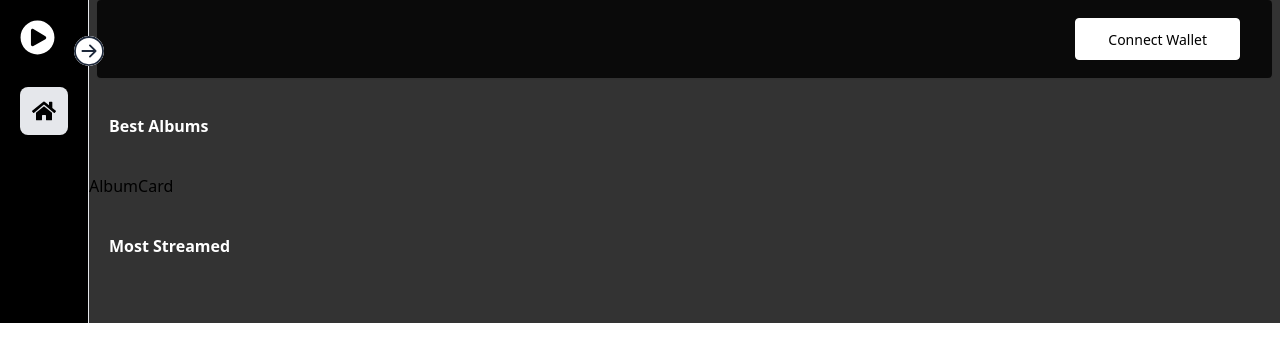
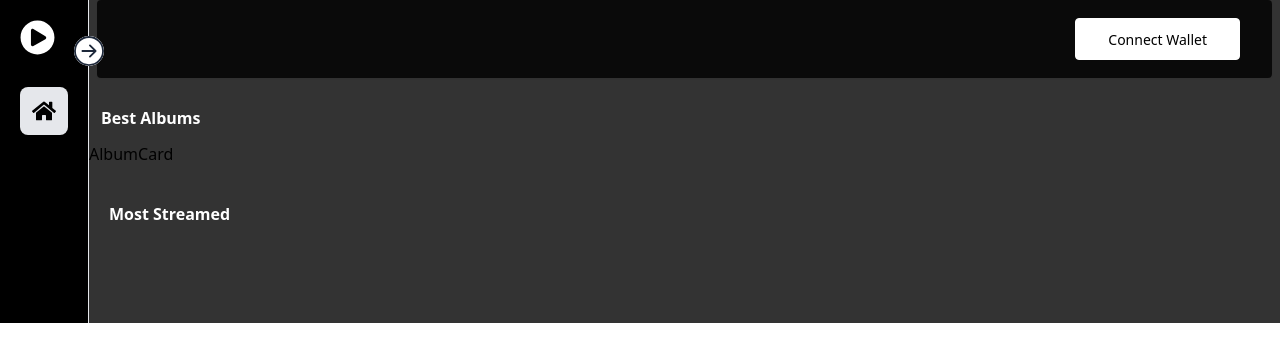
Before and after one commit to kwakyebrilliant/deyplay, a React (Create React App) app: page / in a window 1280 px wide. Shown: the top 362 px of the page. Built offline with nearby package versions, Linux system fonts and the light colour scheme.

Commit message:
home updates

```diff
--- a/src/component/Pages/Homepage.js
+++ b/src/component/Pages/Homepage.js
@@ -16,7 +16,7 @@ function Homepage() {
                 <PartialNavbar />
 
 
-                <div className='flex m-5 py-4'>
+                <div className='flex m-3 pt-4'>
                   <h2 className='text-white font-bold'>
                     Best Albums
                   </h2>
```
